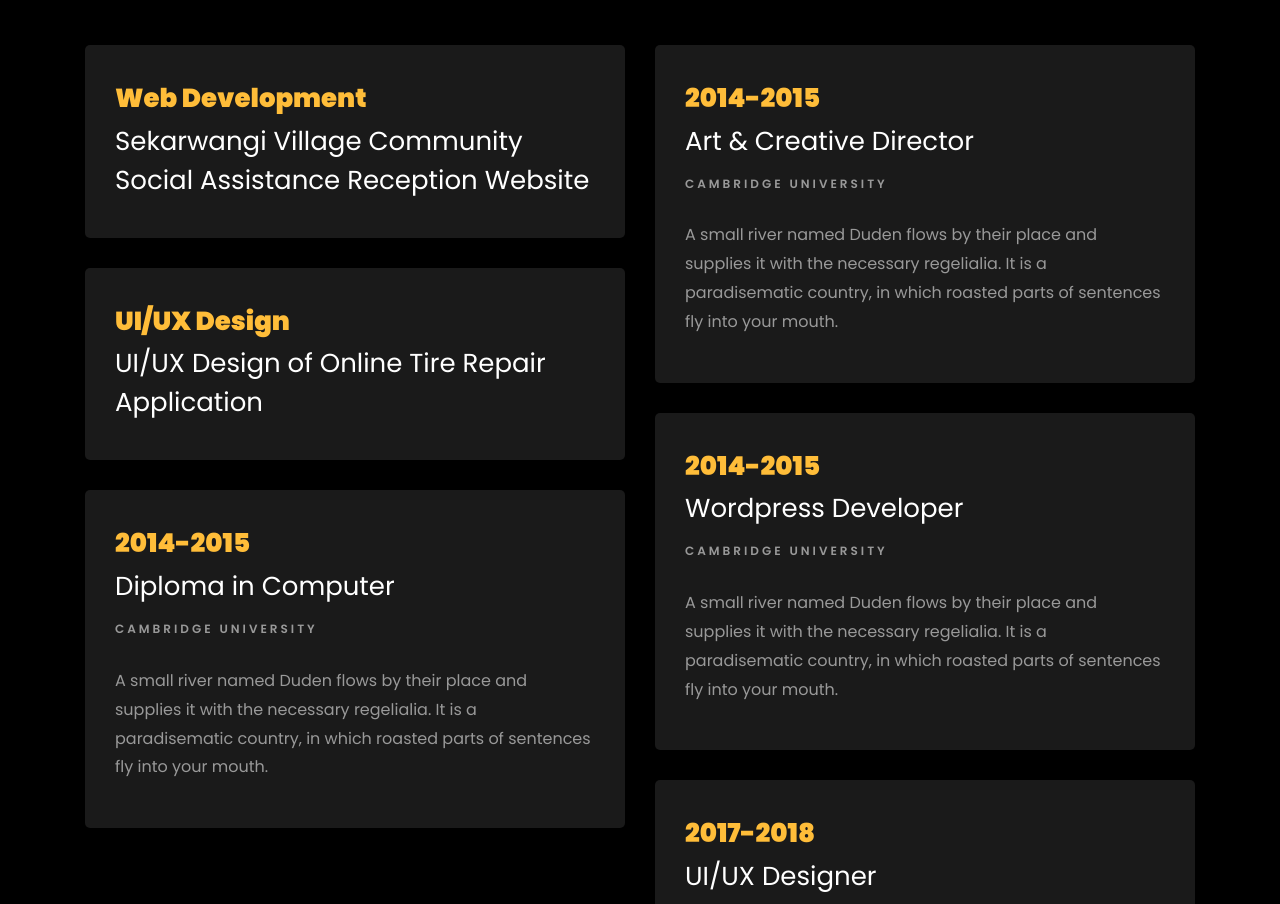
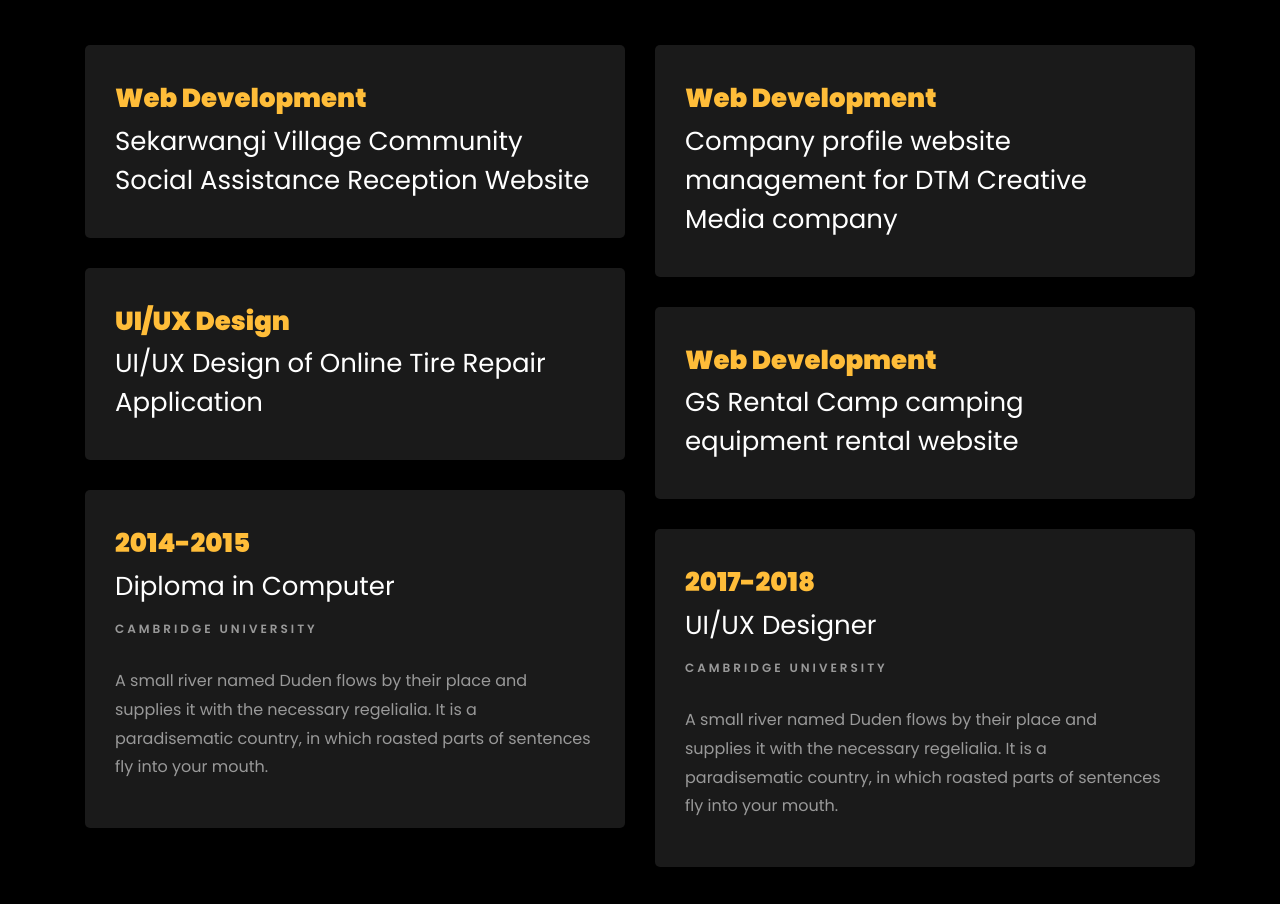
Before and after one commit to svlatatech/svlatatech.github.io, a plain HTML site: page index.html in a window 1280 px wide. Shown: the part 1009-1913 px from the top of the page. Drawn offline with Linux system fonts and the light colour scheme; files whose address does not match are found by name.

Commit message:
update 13:47

```diff
--- a/index.html
+++ b/index.html
@@ -102,16 +102,12 @@
     			</div>
     			<div class="col-md-6">
     				<div class="resume-wrap ftco-animate">
-    					<span class="date">2014-2015</span>
-    					<h2>Art &amp; Creative Director</h2>
-    					<span class="position">Cambridge University</span>
-    					<p class="mt-4">A small river named Duden flows by their place and supplies it with the necessary regelialia. It is a paradisematic country, in which roasted parts of sentences fly into your mouth.</p>
+    					<span class="date">Web Development</span>
+    					<h2>Company profile website management for DTM Creative Media company</h2>
     				</div>
     				<div class="resume-wrap ftco-animate">
-    					<span class="date">2014-2015</span>
-    					<h2>Wordpress Developer</h2>
-    					<span class="position">Cambridge University</span>
-    					<p class="mt-4">A small river named Duden flows by their place and supplies it with the necessary regelialia. It is a paradisematic country, in which roasted parts of sentences fly into your mouth.</p>
+    					<span class="date">Web Development</span>
+    					<h2>GS Rental Camp camping equipment rental website</h2>
     				</div>
     				<div class="resume-wrap ftco-animate">
     					<span class="date">2017-2018</span>
```
